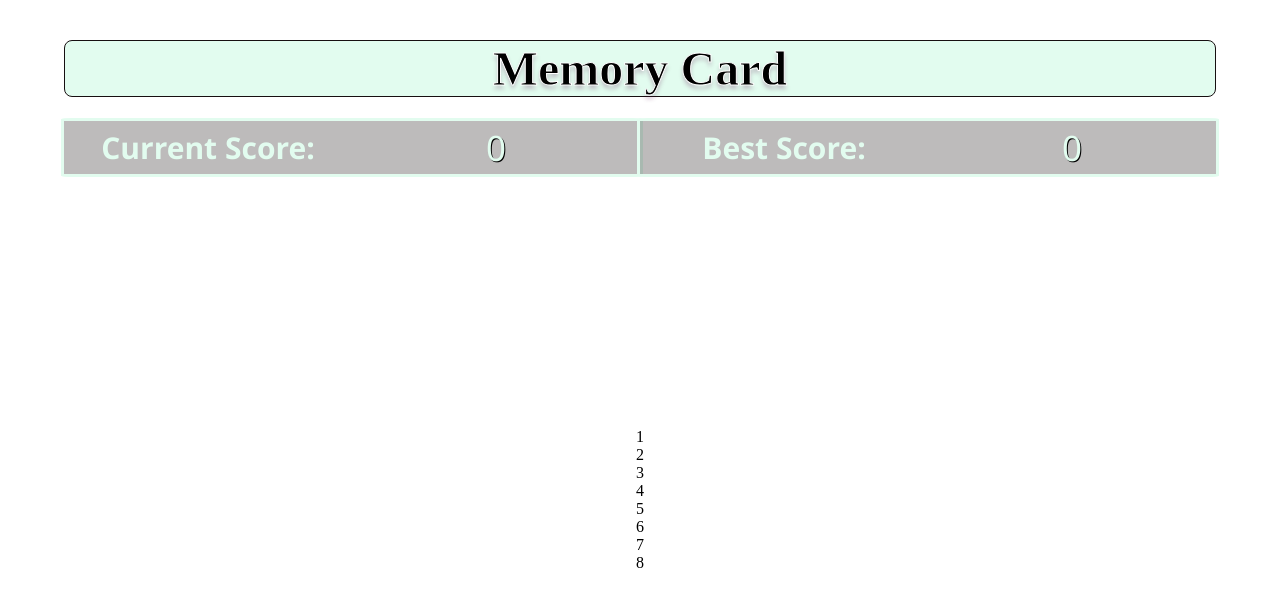
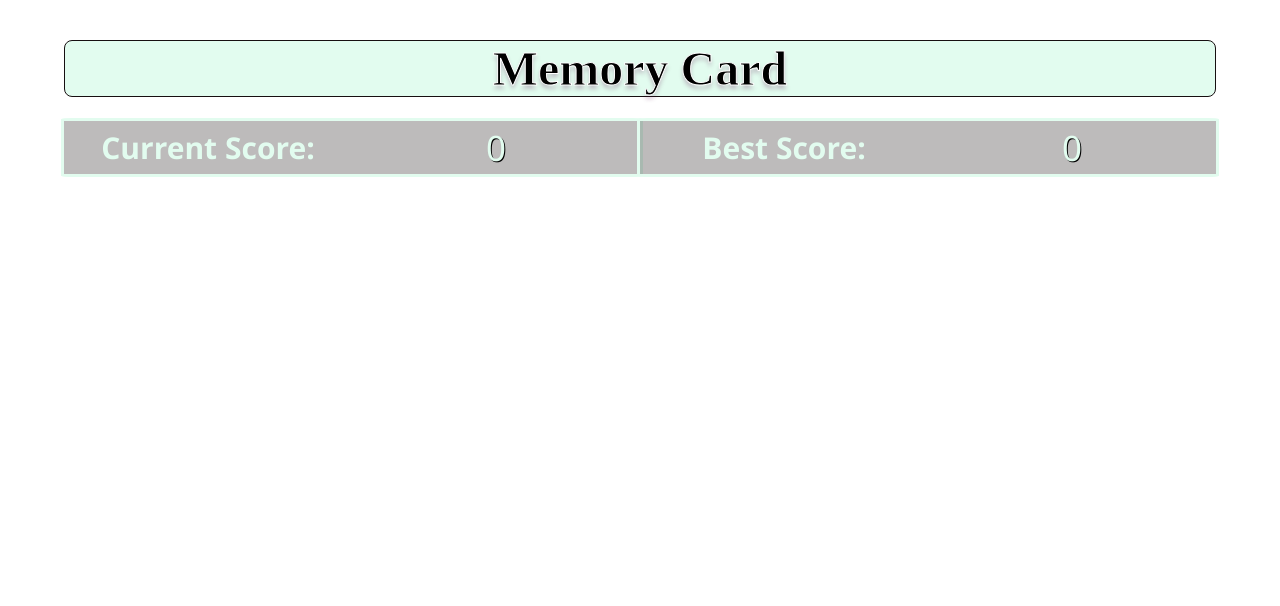
Before and after one commit to Aureatus/memory-card, a React (Create React App) app: page / in a window 1280 px wide. Shown: the top 606 px of the page. Built offline with nearby package versions, Linux system fonts and the light colour scheme; a web font is replaced by a local one.

Commit message:
Remove number as textContent and add a child div into each card

```diff
--- a/src/components/CardComponent.jsx
+++ b/src/components/CardComponent.jsx
@@ -38,7 +38,7 @@ function CardComponent(props) {
         toggleClicked();
       }}
     >
-      {props.number}
+      <div></div>
     </div>
   );
 }
```
